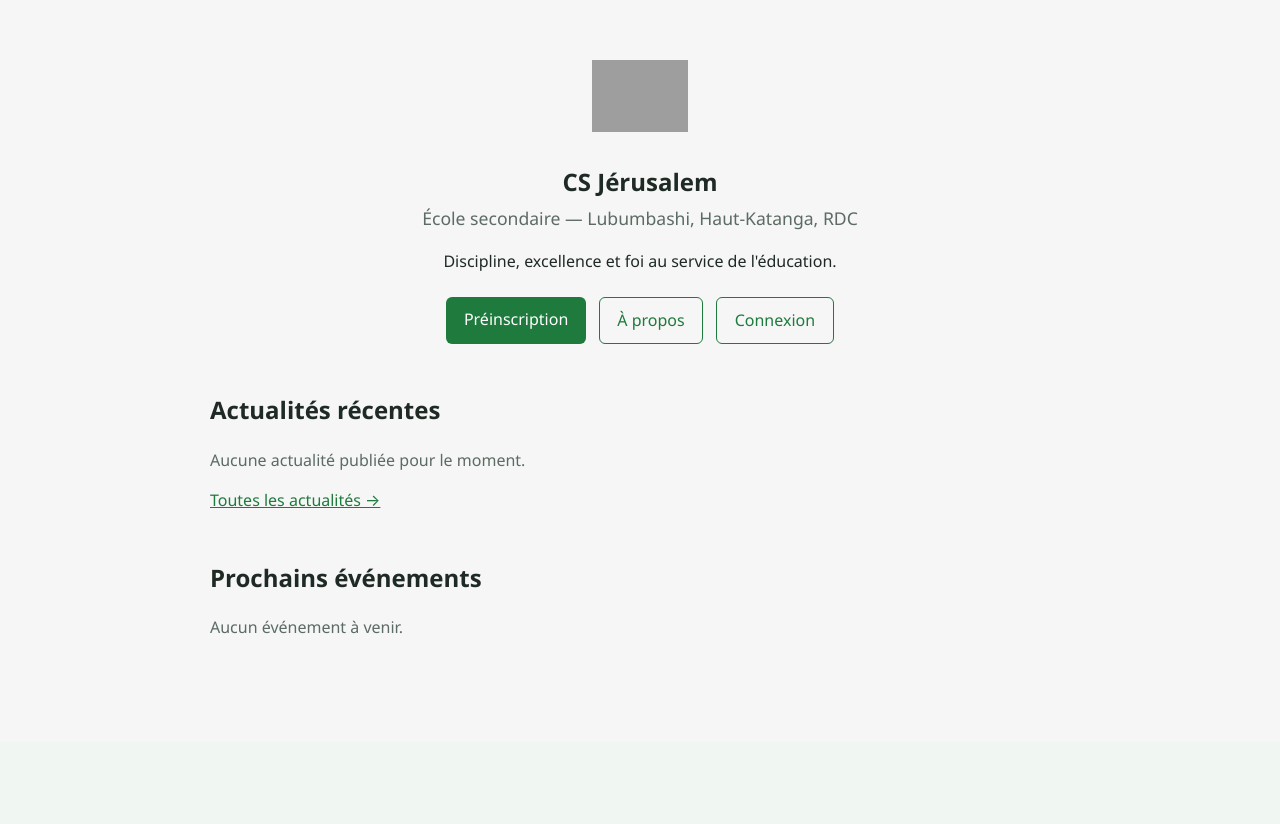
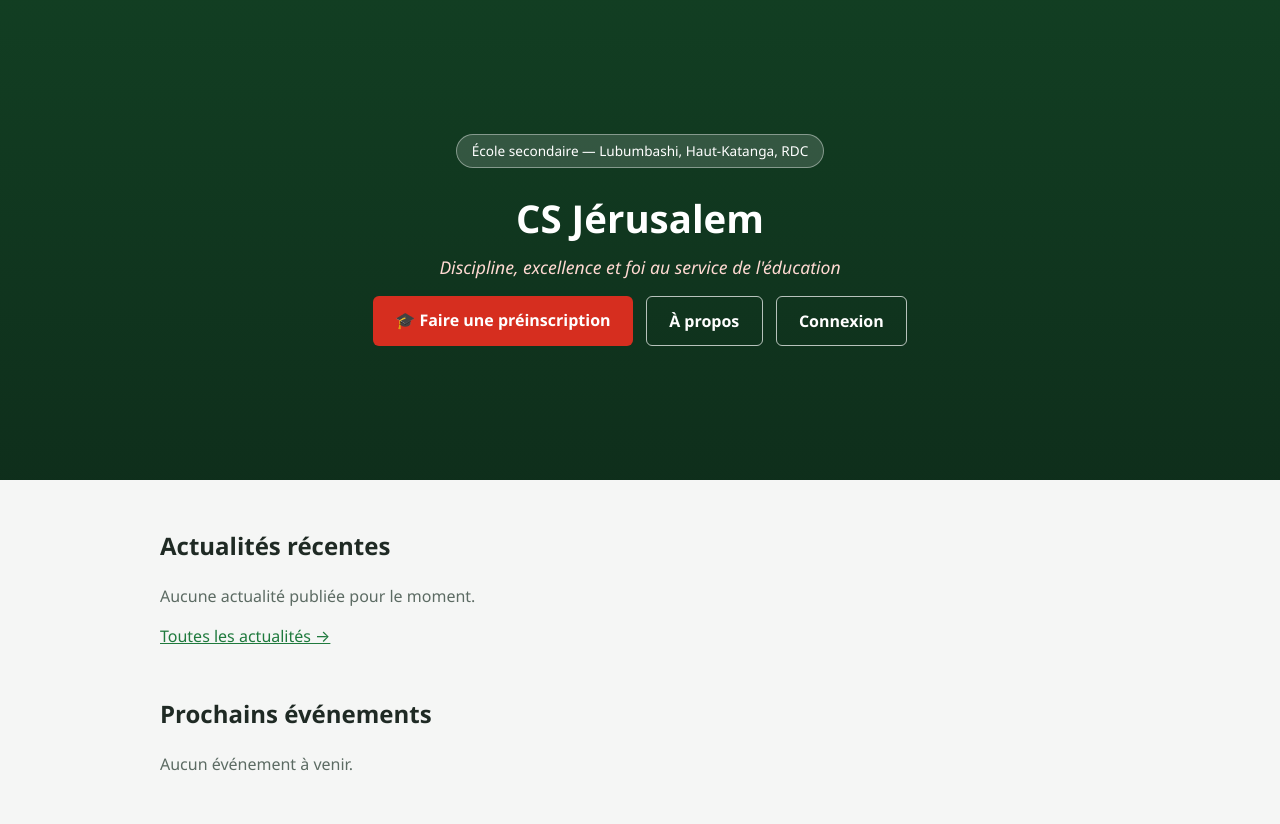
Before and after one commit to jeankamona-netizen/jerusalem, a Flask app: page / in a window 1280 px wide. Shown: the part 59-883 px from the top of the page. Before the commit the page ends 693 px from the top, so only its background shows below. Run offline with Flask 3, Linux system fonts and the light colour scheme; parts of the project's set-up code (start-up, migrations or seed data) failed here and were passed over; some libraries are stand-ins or nearby versions; grey boxes are pictures that could not be loaded.

Commit message:
Redessine la page d'accueil dans un style institutionnel
Inspiré du site de l'Université Méthodiste de Lubumbashi : hero plein
écran avec photos de l'école en fondu enchaîné, ruban d'actualités
défilant, cartes d'actualités avec photo + badge de date, aperçu de
galerie. Couleurs de l'établissement (vert/rouge) conservées plutôt que
copier le bleu/or de la référence. Tout branché sur les données réelles
(Announcement, Event, Document), rien de statique.

```diff
--- a/app/blueprints/public/routes.py
+++ b/app/blueprints/public/routes.py
@@ -43,6 +43,9 @@ def home():
     images_by_event = {
         d.owner_id: d for d in Document.query.filter_by(owner_type="Event", category="image").all()
     }
+    images_by_announcement = {
+        d.owner_id: d for d in Document.query.filter_by(owner_type="Announcement", category="image").all()
+    }
 
     carousel_documents = Document.query.filter(
         Document.owner_type == "Gallery",
@@ -56,12 +59,33 @@ def home():
         if name in by_filename
     ]
 
+    # Aperçu galerie sur l'accueil : les 6 photos les plus récentes (mêmes sources que /galerie
+    # — annonces publiées + photothèque), pas seulement la sélection fixe du carrousel.
+    gallery_announcement_docs = (
+        Document.query.filter_by(owner_type="Announcement", category="image")
+        .join(Announcement, Announcement.id == Document.owner_id)
+        .filter(Announcement.status == Announcement.STATUS_PUBLIE)
+        .all()
+    )
+    gallery_photo_docs = Document.query.filter_by(owner_type="Gallery", category="photo").all()
+    gallery_preview = sorted(
+        gallery_announcement_docs + gallery_photo_docs, key=lambda d: d.created_at, reverse=True
+    )[:6]
+    gallery_preview_urls = [
+        url_for("public.news_image", document_id=d.id)
+        if d.owner_type == "Announcement"
+        else url_for("public.gallery_image", document_id=d.id)
+        for d in gallery_preview
+    ]
+
     return render_template(
         "public/home.html",
         latest_announcements=latest,
         upcoming_events=upcoming_events,
         images_by_event=images_by_event,
+        images_by_announcement=images_by_announcement,
         carousel_images=carousel_images,
+        gallery_preview_urls=gallery_preview_urls,
     )
 
 
--- a/app/static/css/main.css
+++ b/app/static/css/main.css
@@ -211,9 +211,135 @@ a { color: var(--csj-primary); }
   .csj-carousel img:first-child { opacity: 1; }
 }
 
+/* --- Page d'accueil publique : hero plein écran, ruban d'actualités, cartes --- */
+
+.csj-hero {
+  position: relative;
+  min-height: 480px;
+  display: flex;
+  align-items: center;
+  justify-content: center;
+  overflow: hidden;
+  background: var(--csj-primary);
+}
+.csj-hero-bg { position: absolute; inset: 0; }
+.csj-hero-bg img {
+  position: absolute;
+  inset: 0;
+  width: 100%;
+  height: 100%;
+  object-fit: cover;
+  opacity: 0;
+  animation: csj-carousel-fade 32s infinite;
+}
+.csj-hero-overlay {
+  position: absolute;
+  inset: 0;
+  background: linear-gradient(180deg, rgba(11, 30, 20, 0.65) 0%, rgba(11, 30, 20, 0.82) 100%);
+}
+.csj-hero-content {
+  position: relative;
+  z-index: 1;
+  text-align: center;
+  color: #fff;
+  padding: 2.5rem 1.25rem;
+  max-width: 720px;
+}
+.csj-hero-content h1 { font-size: 2.4rem; margin: 0 0 0.4rem; font-weight: 800; }
+.csj-hero-tagline { font-style: italic; color: #ffd9d2; font-size: 1.1rem; margin: 0 0 1rem; }
+.csj-hero-badge {
+  display: inline-block;
+  background: rgba(255, 255, 255, 0.15);
+  border: 1px solid rgba(255, 255, 255, 0.4);
+  color: #fff;
+  padding: 0.35rem 0.9rem;
+  border-radius: 999px;
+  font-size: 0.85rem;
+  margin-bottom: 1.4rem;
+}
+.csj-hero-actions { display: flex; gap: 0.8rem; justify-content: center; flex-wrap: wrap; }
+.csj-hero-actions .csj-btn { background: var(--csj-secondary); font-weight: 600; padding: 0.75rem 1.4rem; }
+.csj-hero-actions .csj-btn.secondary { background: transparent; color: #fff; border: 1px solid rgba(255, 255, 255, 0.7); }
+
+.csj-ticker {
+  background: #0b1e14;
+  color: #fff;
+  display: flex;
+  align-items: center;
+  overflow: hidden;
+  white-space: nowrap;
+}
+.csj-ticker-label {
+  flex-shrink: 0;
+  background: var(--csj-secondary);
+  font-weight: 700;
+  font-size: 0.85rem;
+  padding: 0.6rem 1rem;
+  display: flex;
+  align-items: center;
+  gap: 0.4rem;
+}
+.csj-ticker-track {
+  display: inline-block;
+  padding-left: 100%;
+  animation: csj-ticker-scroll 30s linear infinite;
+}
+.csj-ticker-track a { color: #fff; text-decoration: none; margin-right: 3rem; font-size: 0.9rem; }
+.csj-ticker-track a:hover { text-decoration: underline; }
+@keyframes csj-ticker-scroll {
+  0% { transform: translateX(0); }
+  100% { transform: translateX(-100%); }
+}
+@media (prefers-reduced-motion: reduce) {
+  .csj-ticker-track { animation: none; padding-left: 1rem; }
+}
+
+.csj-news-card {
+  display: block;
+  text-decoration: none;
+  color: inherit;
+  background: var(--csj-surface);
+  border: 1px solid var(--csj-border);
+  border-radius: 10px;
+  overflow: hidden;
+}
+.csj-news-card .photo-wrap { position: relative; height: 150px; background: var(--csj-border); }
+.csj-news-card .photo-wrap img { width: 100%; height: 100%; object-fit: cover; display: block; }
+.csj-news-card .date-badge {
+  position: absolute;
+  top: 0.6rem;
+  left: 0.6rem;
+  background: rgba(11, 30, 20, 0.85);
+  color: #fff;
+  border-radius: 6px;
+  padding: 0.3rem 0.5rem;
+  text-align: center;
+  font-size: 0.7rem;
+  line-height: 1.1;
+}
+.csj-news-card .date-badge strong { display: block; font-size: 1rem; }
+.csj-news-card .body { padding: 0.9rem 1rem 1.1rem; }
+.csj-news-card .body strong { display: block; margin-bottom: 0.3rem; }
+
+.csj-gallery-preview {
+  display: grid;
+  grid-template-columns: repeat(6, 1fr);
+  gap: 0.5rem;
+}
+.csj-gallery-preview img {
+  width: 100%;
+  height: 110px;
+  object-fit: cover;
+  border-radius: 6px;
+  display: block;
+}
+
 @media (max-width: 768px) {
   .csj-app { flex-direction: column; }
   .csj-sidebar { width: 100%; border-right: none; border-bottom: 1px solid var(--csj-border); display: flex; overflow-x: auto; padding: 0.5rem; }
   .csj-sidebar a { padding: 0.5rem 0.8rem; white-space: nowrap; }
   .csj-carousel { height: 200px; }
+  .csj-hero { min-height: 380px; }
+  .csj-hero-content h1 { font-size: 1.8rem; }
+  .csj-gallery-preview { grid-template-columns: repeat(3, 1fr); }
 }
--- a/app/templates/public/home.html
+++ b/app/templates/public/home.html
@@ -1,36 +1,60 @@
 {% extends "layouts/base.html" %}
 {% block title %}CS Jérusalem — Portail Scolaire Numérique{% endblock %}
 {% block content %}
-<section style="max-width: 780px; margin: 3rem auto; padding: 0 1.25rem; text-align: center;">
-  <img src="{{ url_for('public.logo') }}" alt="Logo {{ school.name if school else 'CS Jérusalem' }}" style="width:6rem; height:6rem; object-fit:contain; display:block; margin: 0 auto 1rem;">
-  <h1 style="margin-bottom:0.3rem;">{{ school.name if school else 'CS Jérusalem' }}</h1>
-  <p style="color: var(--csj-muted); font-size:1.1rem; margin-top:0;">École secondaire — {{ school.city if school else 'Lubumbashi' }}, {{ school.province if school else 'Haut-Katanga' }}, {{ school.country if school else 'RDC' }}</p>
-  <p style="color: var(--csj-text);">Discipline, excellence et foi au service de l'éducation.</p>
-  <div style="margin-top: 1.5rem; display:flex; gap: 0.8rem; justify-content:center; flex-wrap: wrap;">
-    <a href="{{ url_for('public.application_new') }}" class="csj-btn">Préinscription</a>
-    <a href="{{ url_for('public.about') }}" class="csj-btn secondary">À propos</a>
-    <a href="{{ url_for('auth.login') }}" class="csj-btn secondary">Connexion</a>
+
+<section class="csj-hero">
+  {% if carousel_images %}
+  <div class="csj-hero-bg">
+    {% for src in carousel_images %}
+    <img src="{{ src }}" alt="" style="animation-delay: {{ -(loop.index0 * 4) }}s;" {{ "loading=\"eager\"" if loop.first else "loading=\"lazy\"" }}>
+    {% endfor %}
+  </div>
+  {% endif %}
+  <div class="csj-hero-overlay"></div>
+  <div class="csj-hero-content">
+    <span class="csj-hero-badge">École secondaire — {{ school.city if school else 'Lubumbashi' }}, {{ school.province if school else 'Haut-Katanga' }}, {{ school.country if school else 'RDC' }}</span>
+    <h1>{{ school.name if school else 'CS Jérusalem' }}</h1>
+    <p class="csj-hero-tagline">Discipline, excellence et foi au service de l'éducation</p>
+    <div class="csj-hero-actions">
+      <a href="{{ url_for('public.application_new') }}" class="csj-btn">🎓 Faire une préinscription</a>
+      <a href="{{ url_for('public.about') }}" class="csj-btn secondary">À propos</a>
+      <a href="{{ url_for('auth.login') }}" class="csj-btn secondary">Connexion</a>
+    </div>
   </div>
 </section>
 
-{% if carousel_images %}
-<section style="max-width: 900px; margin: 0 auto 3rem; padding: 0 1.25rem;">
-  <div class="csj-carousel">
-    {% for src in carousel_images %}
-    <img src="{{ src }}" alt="Photo de la vie du CS Jérusalem" style="animation-delay: {{ -(loop.index0 * 4) }}s;" {{ "loading=\"eager\"" if loop.first else "loading=\"lazy\"" }}>
+{% if latest_announcements %}
+<div class="csj-ticker">
+  <span class="csj-ticker-label">📰 Actualités</span>
+  <div class="csj-ticker-track">
+    {% for a in latest_announcements %}
+    <a href="{{ url_for('public.news_detail', announcement_id=a.id) }}">{{ a.title }}</a>
+    {% endfor %}
+    {% for e in upcoming_events %}
+    <a href="{{ url_for('public.news') }}">{{ e.date.strftime("%d/%m") }} — {{ e.title }}</a>
     {% endfor %}
   </div>
-</section>
+</div>
 {% endif %}
 
-<section style="max-width: 900px; margin: 0 auto 3rem; padding: 0 1.25rem;">
+<section style="max-width: 1000px; margin: 3rem auto; padding: 0 1.25rem;">
   <h2>Actualités récentes</h2>
   {% if latest_announcements %}
-  <div style="display:grid; grid-template-columns: repeat(auto-fit, minmax(220px, 1fr)); gap:1rem;">
+  <div style="display:grid; grid-template-columns: repeat(auto-fit, minmax(240px, 1fr)); gap:1.2rem;">
     {% for a in latest_announcements %}
-    <a href="{{ url_for('public.news_detail', announcement_id=a.id) }}" class="csj-panel" style="display:block; text-decoration:none; color:inherit;">
-      <strong>{{ a.title }}</strong>
-      <p style="color: var(--csj-muted); font-size:0.9rem;">{{ a.body[:120] }}{{ "…" if a.body|length > 120 else "" }}</p>
+    <a href="{{ url_for('public.news_detail', announcement_id=a.id) }}" class="csj-news-card">
+      {% if images_by_announcement.get(a.id) %}
+      <div class="photo-wrap">
+        <img src="{{ url_for('public.news_image', document_id=images_by_announcement[a.id].id) }}" alt="{{ a.title }}">
+        {% if a.published_at %}
+        <span class="date-badge">{{ a.published_at.strftime("%b") }}<strong>{{ a.published_at.strftime("%d") }}</strong></span>
+        {% endif %}
+      </div>
+      {% endif %}
+      <div class="body">
+        <strong>{{ a.title }}</strong>
+        <p style="color: var(--csj-muted); font-size:0.9rem; margin:0;">{{ a.body[:110] }}{{ "…" if a.body|length > 110 else "" }}</p>
+      </div>
     </a>
     {% endfor %}
   </div>
@@ -40,12 +64,12 @@
   <p style="margin-top:1rem;"><a href="{{ url_for('public.news') }}">Toutes les actualités →</a></p>
 </section>
 
-<section style="max-width: 900px; margin: 0 auto 3rem; padding: 0 1.25rem;">
+<section style="max-width: 1000px; margin: 0 auto 3rem; padding: 0 1.25rem;">
   <h2>Prochains événements</h2>
   {% if upcoming_events %}
   <div style="display:grid; grid-template-columns: repeat(auto-fit, minmax(200px, 1fr)); gap:1rem;">
     {% for e in upcoming_events %}
-    <div class="csj-panel" style="display:flex; gap:0.8rem; align-items:center;">
+    <div class="csj-panel" style="display:flex; gap:0.8rem; align-items:center; margin-bottom:0;">
       {% if images_by_event.get(e.id) %}
       <img src="{{ url_for('public.event_image', document_id=images_by_event[e.id].id) }}" alt="{{ e.title }}" style="width:64px; height:64px; object-fit:cover; border-radius:6px; flex-shrink:0;">
       {% endif %}
@@ -60,4 +84,17 @@
   <p style="color: var(--csj-muted);">Aucun événement à venir.</p>
   {% endif %}
 </section>
+
+{% if gallery_preview_urls %}
+<section style="max-width: 1000px; margin: 0 auto 3rem; padding: 0 1.25rem;">
+  <h2>Vie de l'école</h2>
+  <div class="csj-gallery-preview">
+    {% for src in gallery_preview_urls %}
+    <img src="{{ src }}" alt="Photo de la vie du CS Jérusalem" loading="lazy">
+    {% endfor %}
+  </div>
+  <p style="margin-top:1rem;"><a href="{{ url_for('public.gallery') }}">Voir toute la galerie →</a></p>
+</section>
+{% endif %}
+
 {% endblock %}
```
Also changed, not shown: README.md.
